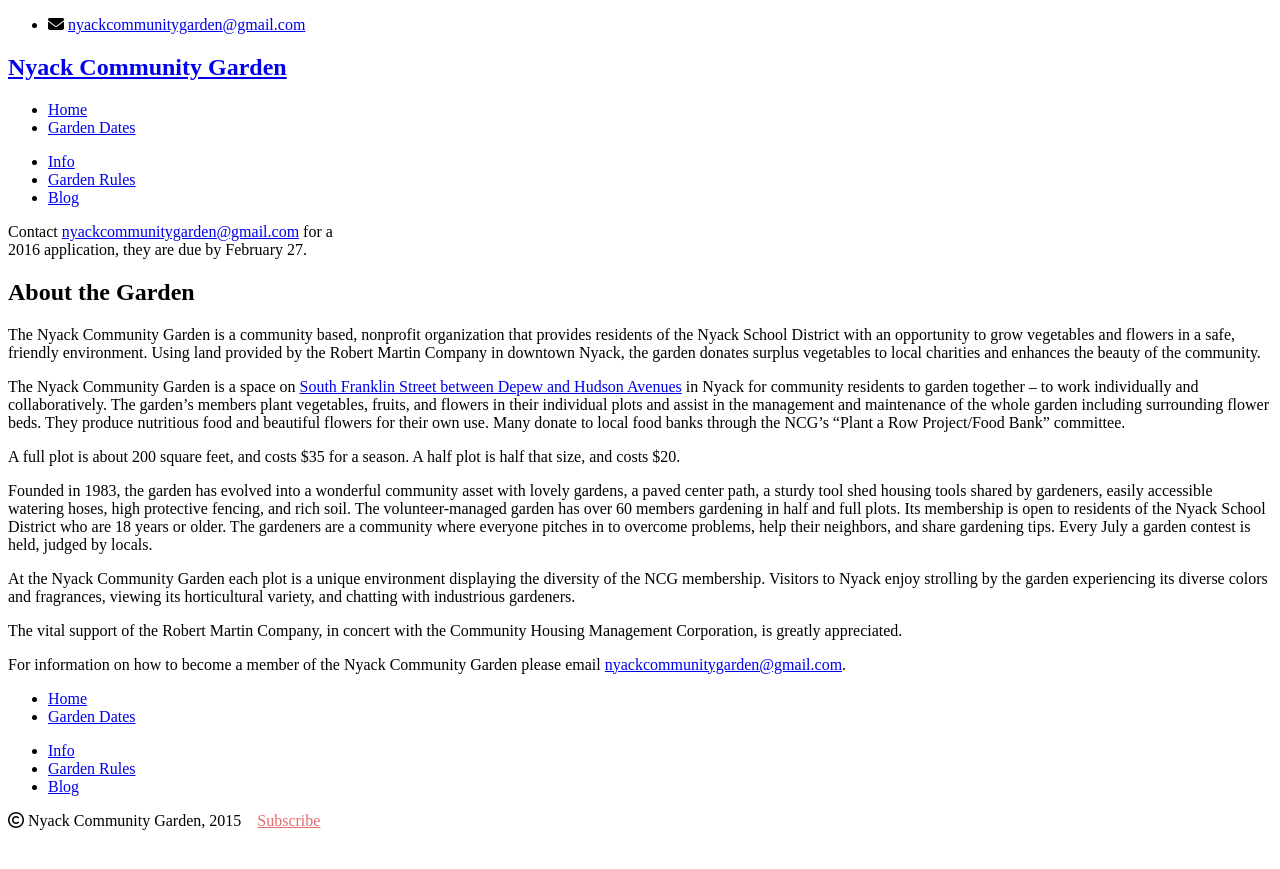
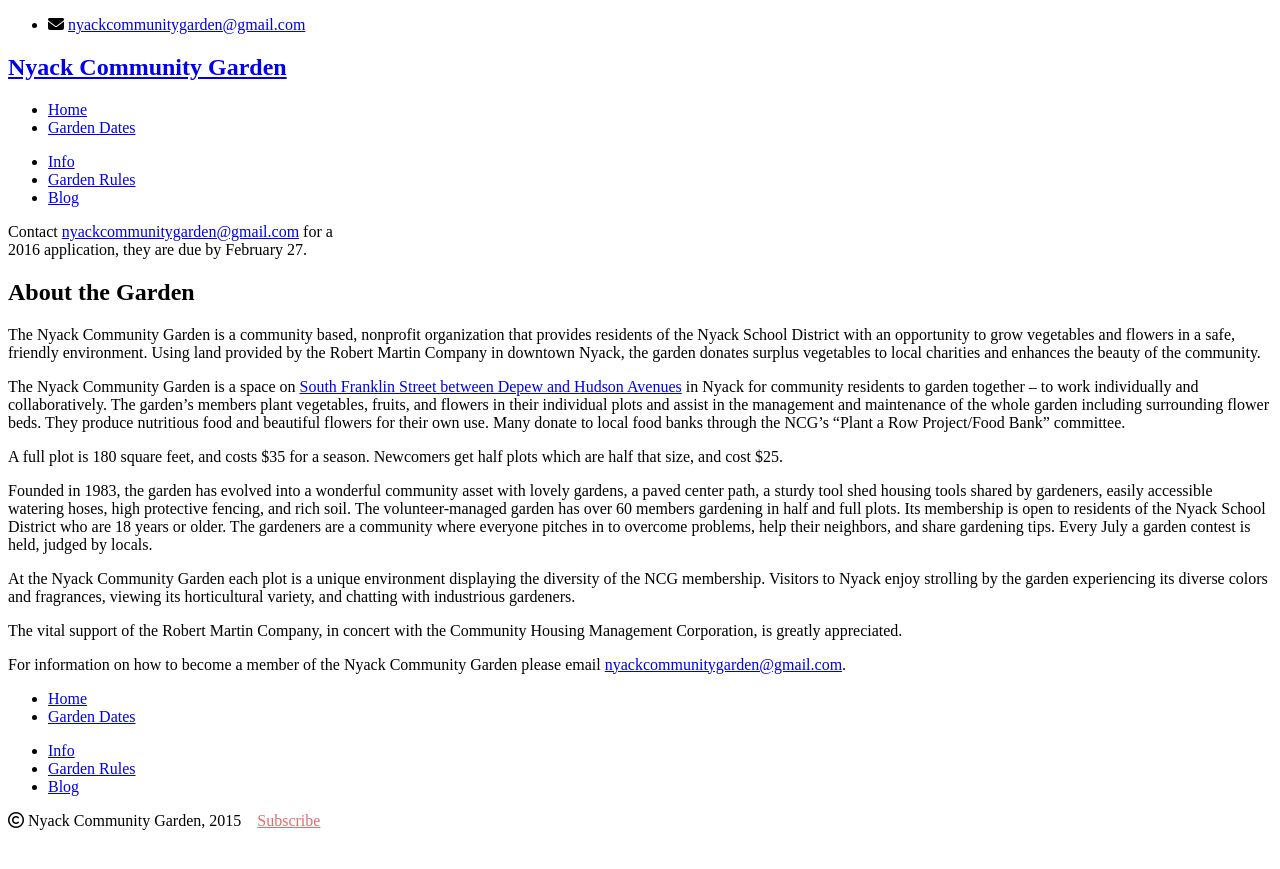
Before and after one commit to bosborne/nyackcommunitygarden, a Jekyll site: the page built from info/index.html, in a window 1280 px wide. Shown: the top 869 px of the page. Built offline with Jekyll 4.4.1, drawn with Linux system fonts in a browser that asks for light colours; nearby versions of some CDN libraries; library files that are not in the unit come from our copies; Markdown is read by kramdown in place of the engine named in the settings.

Commit message:
Minor edits

```diff
--- a/info/index.html
+++ b/info/index.html
@@ -12,7 +12,7 @@
 The Nyack Community Garden is a space on <a href="http://www.openstreetmap.org/?minlon=-73.9218139648438&minlat=41.0889358520508&maxlon=-73.9215545654297&maxlat=41.0897102355957">South Franklin Street between Depew and Hudson Avenues</a> in Nyack for community residents to garden together – to work individually and collaboratively. The garden’s members plant vegetables, fruits, and flowers in their individual plots and assist in the management and maintenance of the whole garden including surrounding flower beds. They produce nutritious food and beautiful flowers for their own use. Many donate to local food banks through the NCG’s “Plant a Row Project/Food Bank” committee.
 </p>
 <p>
-A full plot is about 200 square feet, and costs $35 for a season. A half plot is half that size, and costs $20.
+A full plot is 180 square feet, and costs $35 for a season. Newcomers get half plots which are half that size, and cost $25.
 </p>
 <p>
 Founded in 1983, the garden has evolved into a wonderful community asset with lovely gardens, a paved center path, a sturdy tool shed housing tools shared by gardeners, easily accessible watering hoses, high protective fencing, and rich soil. The volunteer-managed garden has over 60 members gardening in half and full plots. Its membership is open to residents of the Nyack School District who are 18 years or older. The gardeners are a community where everyone pitches in to overcome problems, help their neighbors, and share gardening tips. Every July a garden contest is held, judged by locals.
```
